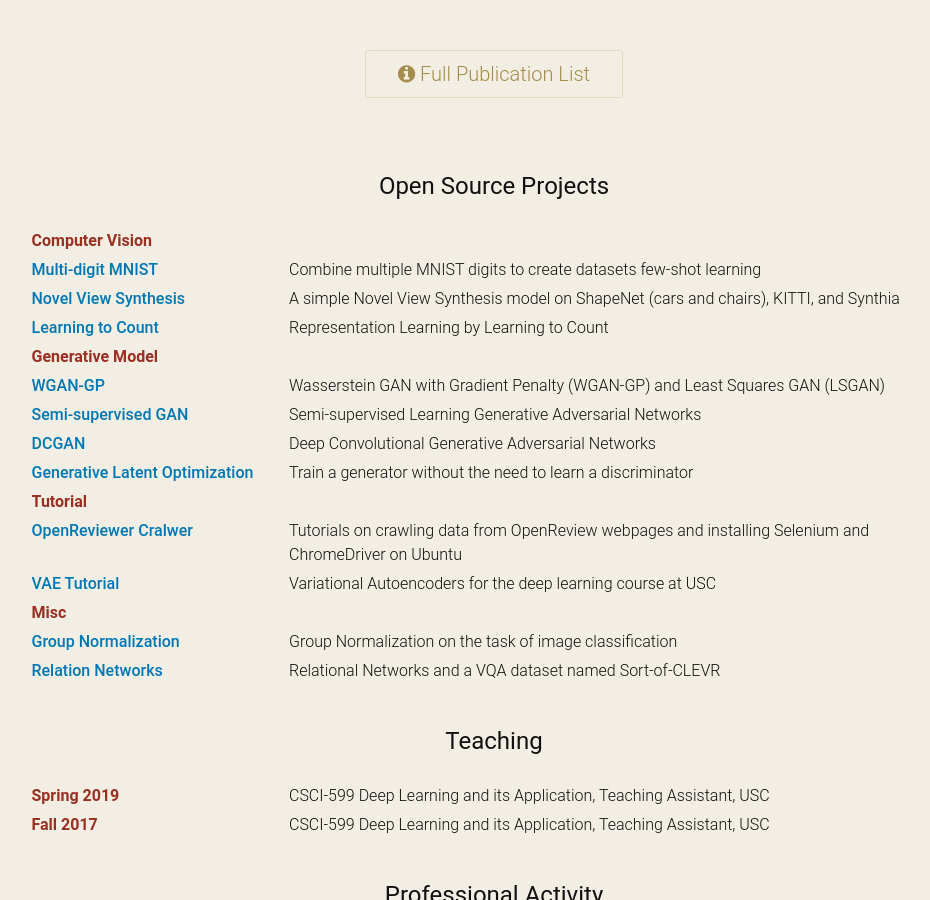
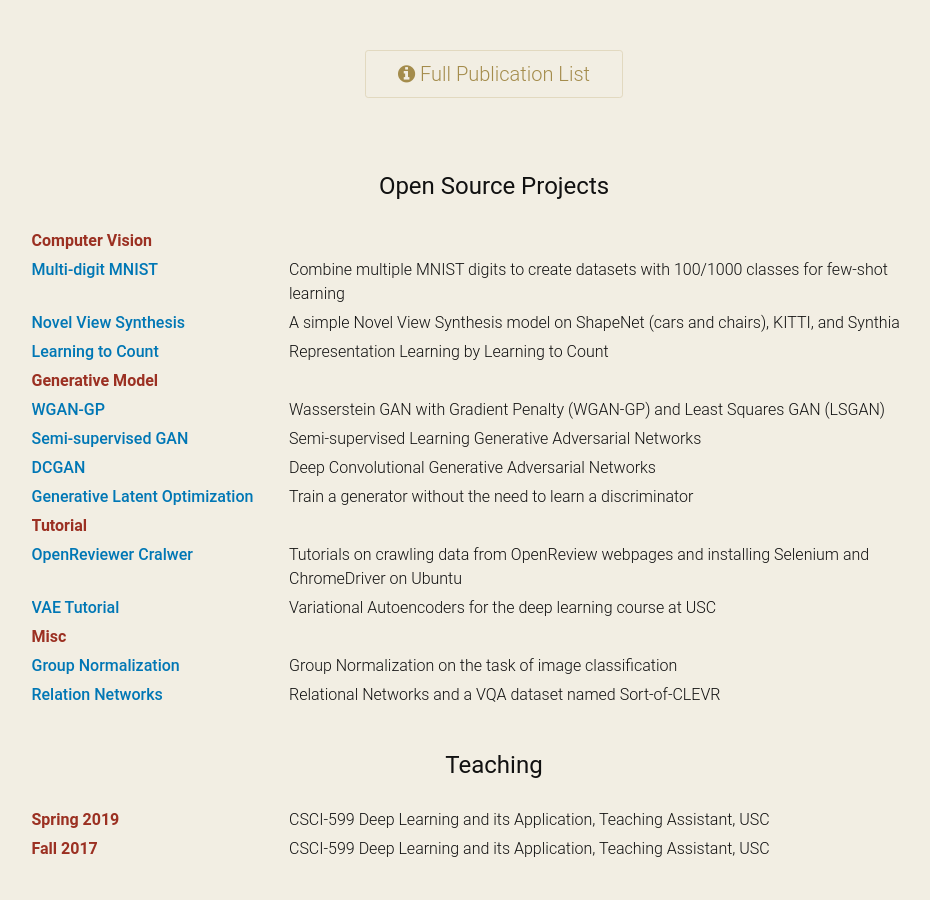
Before and after one commit to shaohua0116/shaohua0116.github.io, a Jekyll site: the page built from index.html, in a window 1280 px wide and 900 px high, scrolled down 2437 px. Shown: the whole window, without its empty margins (146-1076 px from the left). Built offline with Jekyll 4.4.1, drawn with Linux system fonts in a browser that asks for light colours; some web fonts are replaced.

Commit message:
add open source projects

```diff
--- a/_data/implementation.yml
+++ b/_data/implementation.yml
@@ -1,7 +1,7 @@
 - category: 'Computer Vision'
   projects:
     - name: 'Multi-digit MNIST'
-      desc: 'Combine multiple MNIST digits to create datasets few-shot learning'
+      desc: 'Combine multiple MNIST digits to create datasets with 100/1000 classes for few-shot learning'
       url:  'https://github.com/shaohua0116/MultiDigitMNIST'
     - name: 'Novel View Synthesis'
       desc: 'A simple Novel View Synthesis model on ShapeNet (cars and chairs), KITTI, and Synthia'
```
